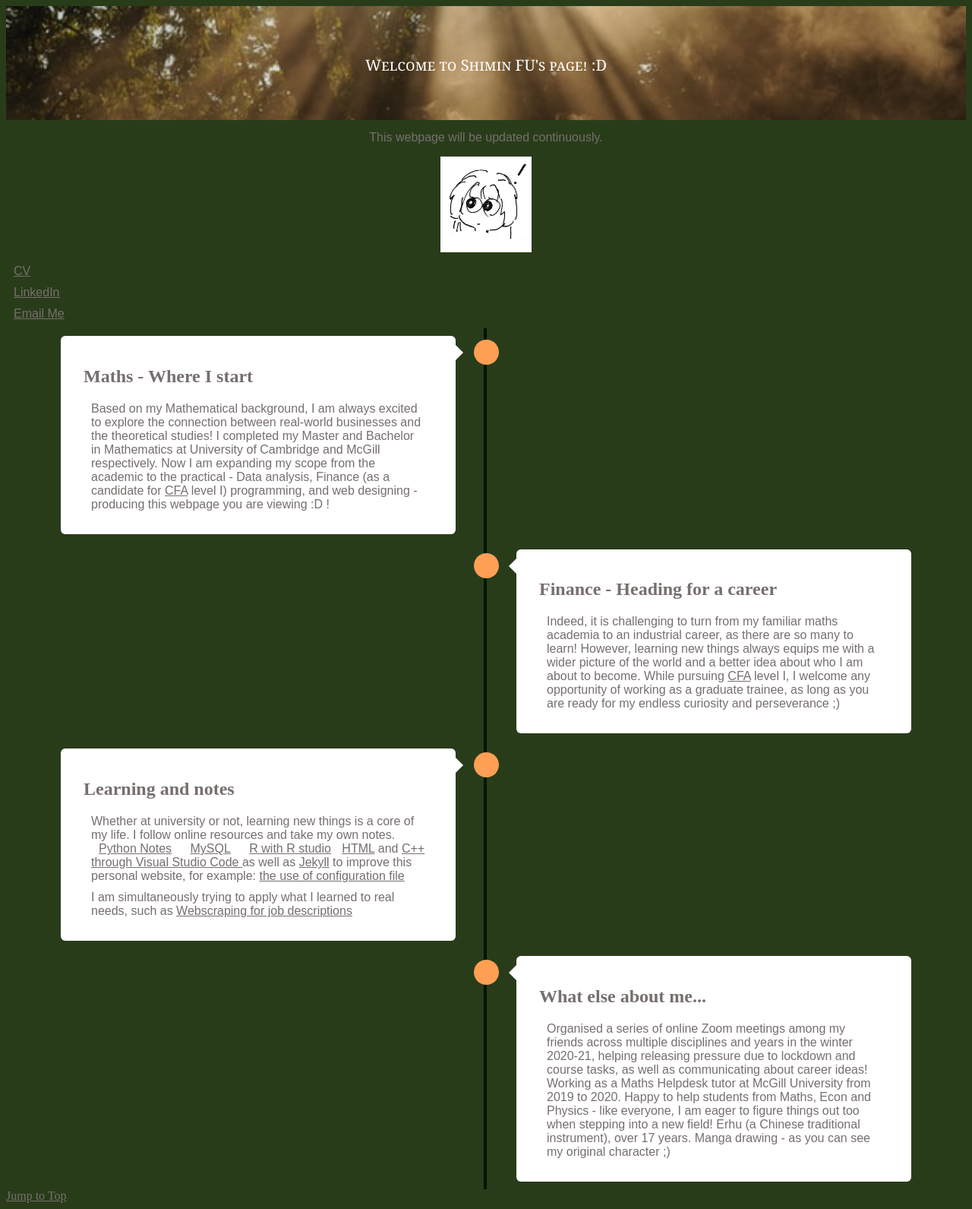
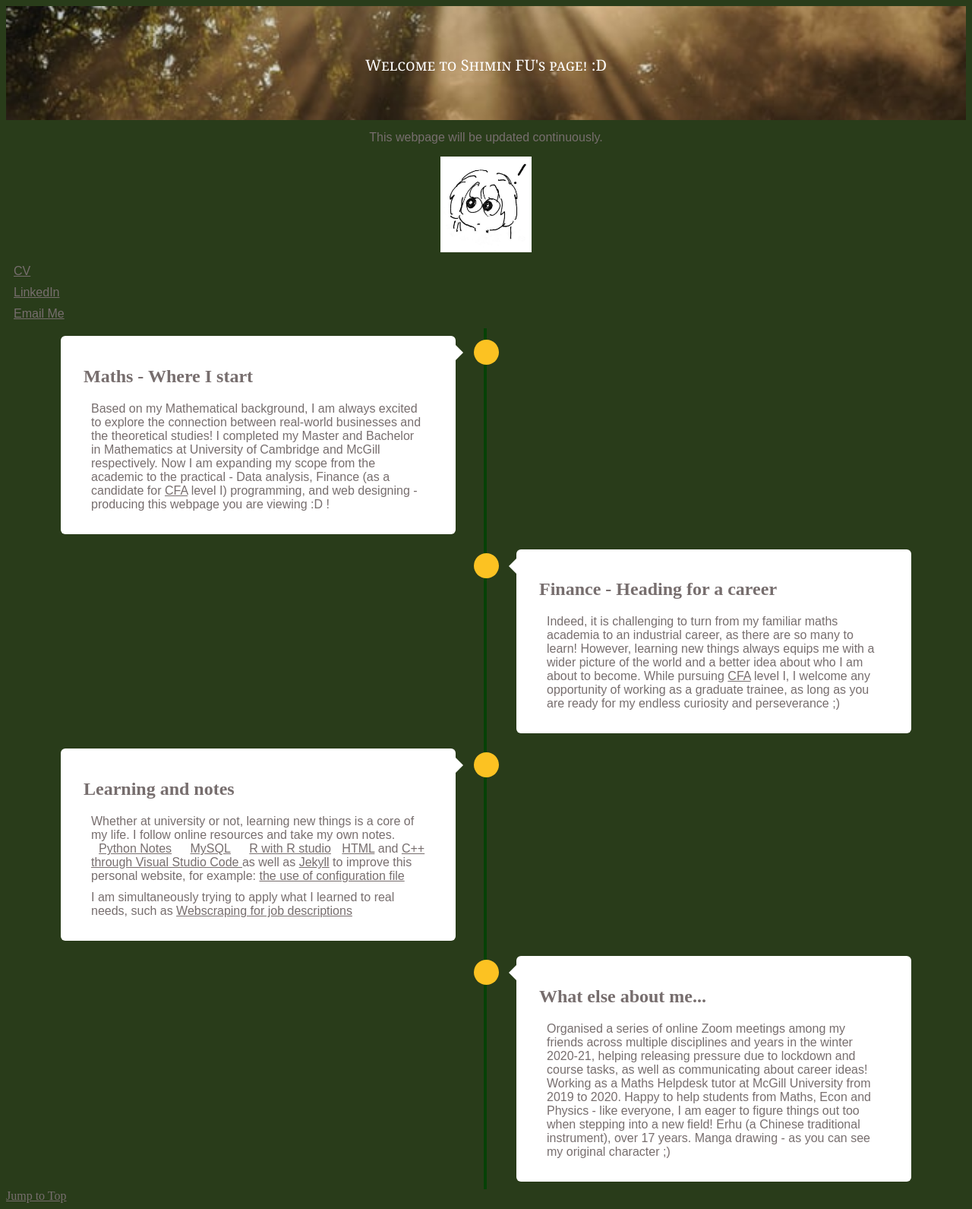
Before and after one commit to Shimin233/-Shimin233.github.io, a Jekyll site: the page index.html, which Jekyll copies as it is, in a window 1280 px wide. Shown: the whole page at 76% size. Built offline with Jekyll 4.4.1, drawn with Linux system fonts in a browser that asks for light colours.

Commit message:
Update index.html

```diff
--- a/index.html
+++ b/index.html
@@ -92,7 +92,7 @@
         content: "";
         position: absolute;
         width: 4px;
-        background-color: rgb(2, 20, 2);
+        background-color: rgb(6, 66, 6);
         top: 0;
         bottom: 0;
         left: 50%;
@@ -114,8 +114,8 @@
         width: 25px;
         height: 25px;
         right: -17px;
-        background-color: #ff9f55;
-        border: 4px solid #ff9f5562;
+        background-color: #fcc222;
+        border: 4px solid #ff9f5500;
         top: 15px;
         border-radius: 50%;
         z-index: 1;
@@ -154,7 +154,7 @@
         width: 0;
         z-index: 1;
         left: 30px;
-        border: medium solid white;
+        border: medium solid rgba(29, 54, 39, 0.288);
         border-width: 10px 10px 10px 0;
         border-color: transparent white transparent transparent;
       }
@@ -228,7 +228,7 @@
       <!--<figcaption class="mid sans-serif">This is my original character, Lynn</figcaption> -->
     </figure>
 
-    <div class="">
+    <div style="color: white">
       <a class="mid sans-serif" href="files/CV_ShiminFu_20211027.pdf">CV</a>
       <a class="mid sans-serif" href="https://www.linkedin.com/in/shimin-fu/"
         >LinkedIn</a
```
